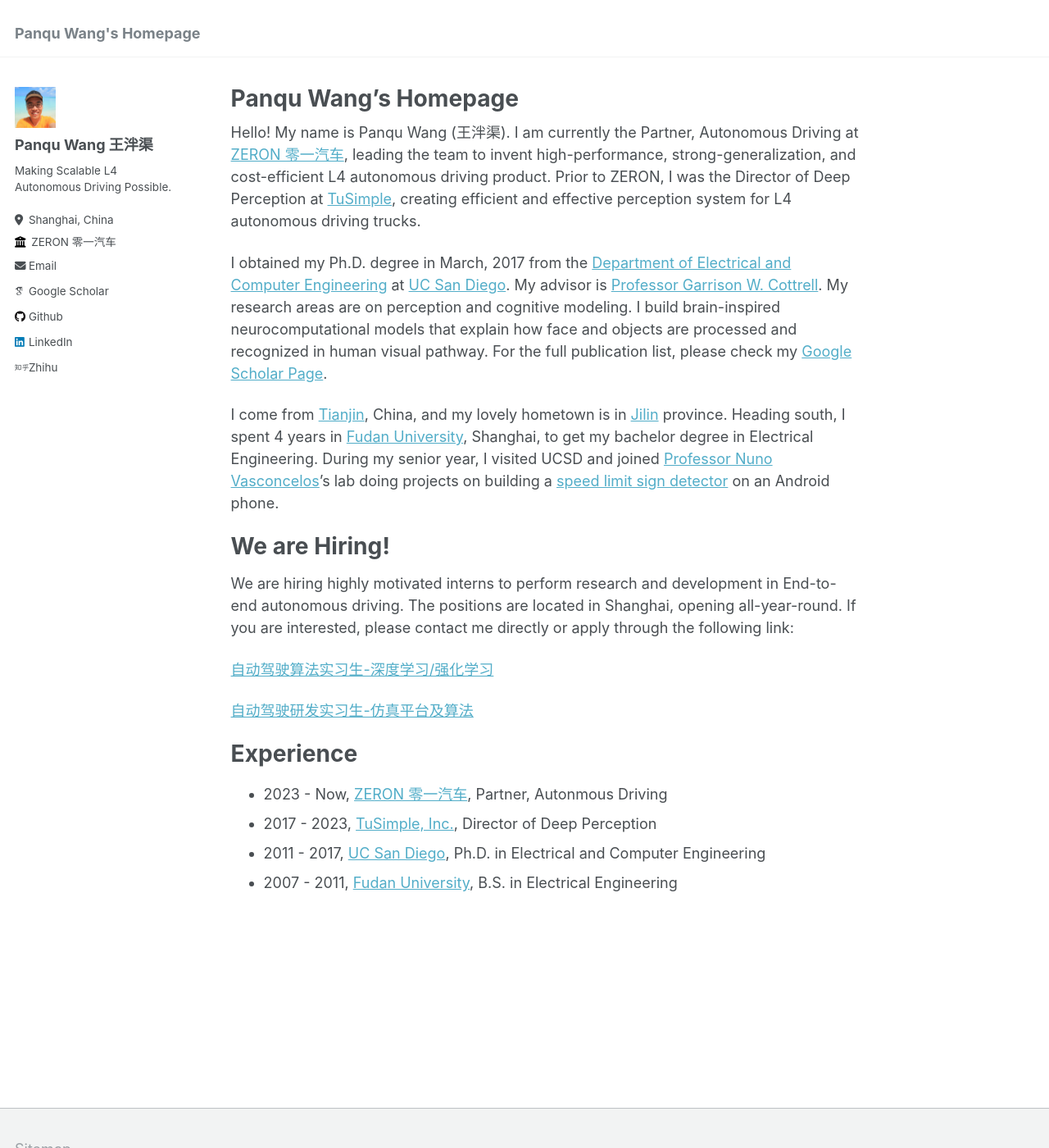
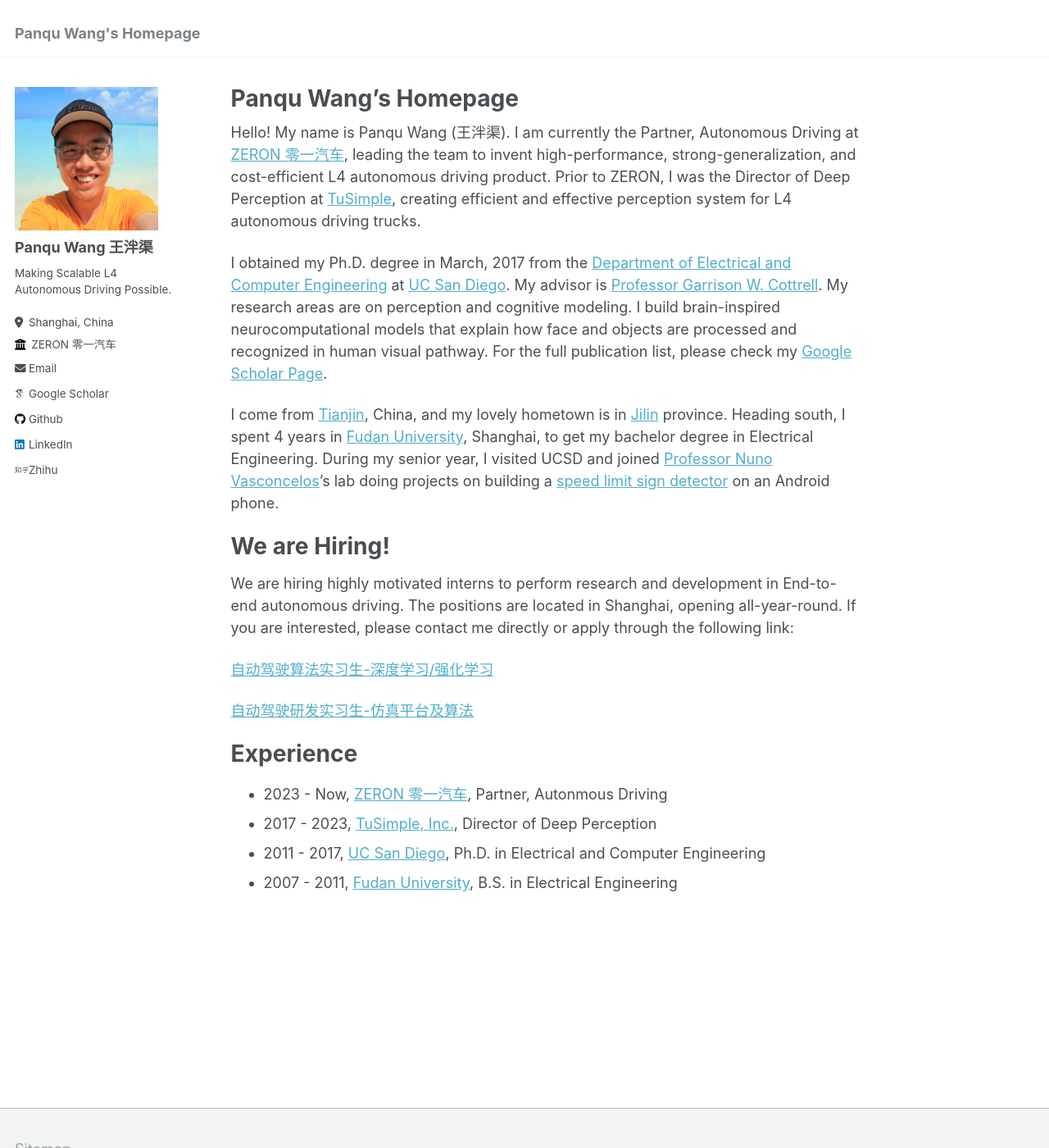
Before and after one commit to wpqmanu/wpqmanu.github.io, a Jekyll site: the page built from _pages/about.md, in a window 1280 px wide and 1400 px high. Shown: the whole window at 82% size. Built offline with Jekyll 4.4.1, drawn with Linux system fonts in a browser that asks for light colours; some web fonts are replaced.

Commit message:
updated avatar setting

```diff
--- a/_sass/_sidebar.scss
+++ b/_sass/_sidebar.scss
@@ -92,8 +92,8 @@
   img {
     max-width: 175px;
     // border-radius: 50%;
-    width: 50px;
-    height: 50px;
+    width: 175px;
+    height: 175px;
 
     // @include breakpoint($large) {
     //   padding: 5px;
```
